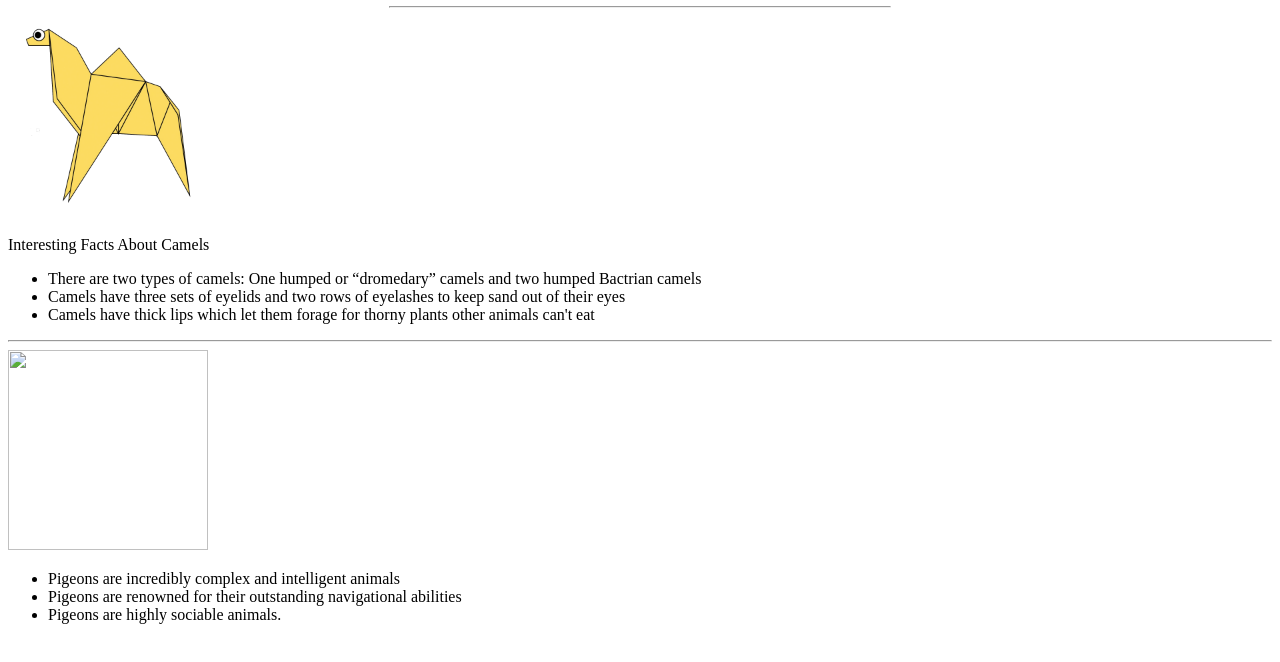
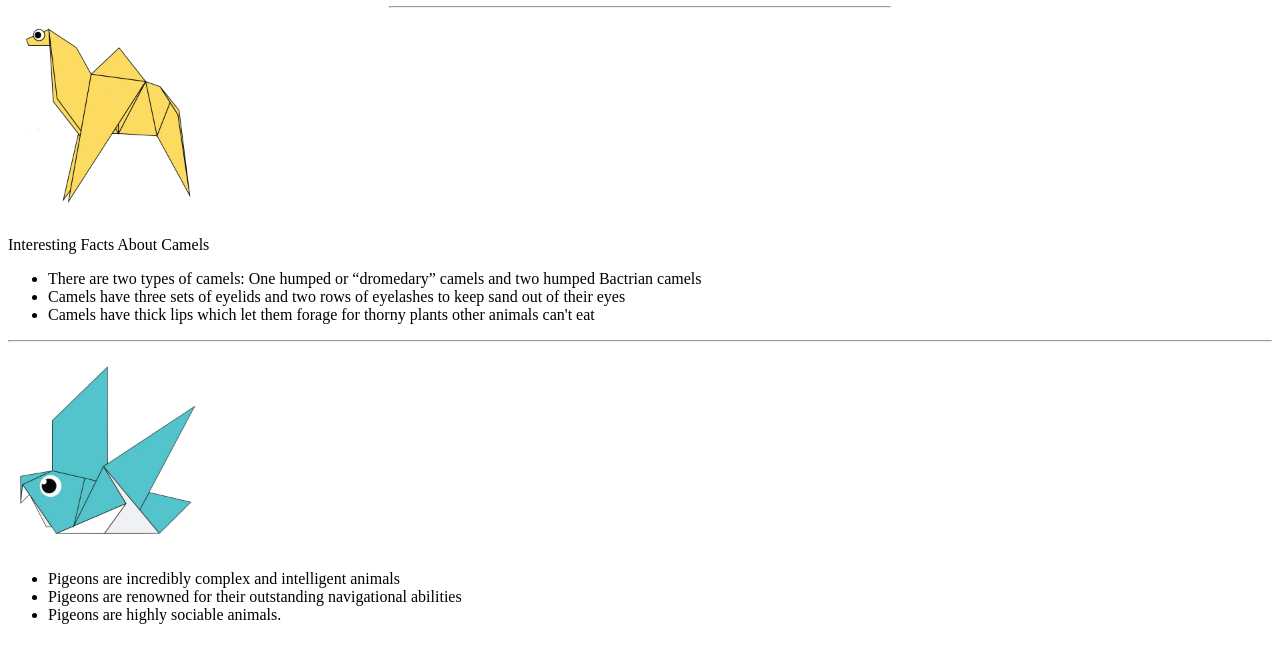
Before and after one commit to SamirDhakal/Origami-Designs, a plain HTML site: page index.html in a window 1280 px wide. Shown: the part 100-762 px from the top of the page. Drawn offline with Linux system fonts and the light colour scheme.

Commit message:
Update index.html

```diff
--- a/index.html
+++ b/index.html
@@ -20,7 +20,7 @@
             <li>Camels have thick lips which let them forage for thorny plants other animals can't eat</li>
         </ul>
         <hr width="=500px">
-        <a href="http://origami.me/pigeon/" target="blank"><img src="images/pigeon" width="200px" height="200px"/></a>
+        <a href="http://origami.me/pigeon/" target="blank"><img src="images/pigeon.png" width="200px" height="200px"/></a>
         <ul>
             <li>Pigeons are incredibly complex and intelligent animals</li>
             <li>Pigeons are renowned for their outstanding navigational abilities</li>
```
